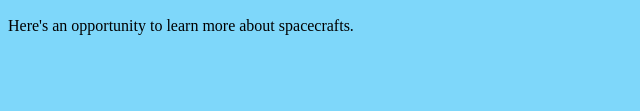
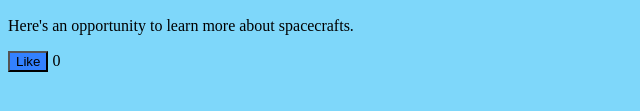
Before and after one commit to Inyelecodingcoder/phase-1-project, a plain HTML site: page index.html in a window 1280 px wide. Shown: the part 383-494 px from the top of the page, without its empty margins (0-640 px from the left). Drawn offline with Linux system fonts and the light colour scheme; no server answers.

Commit message:
Assignment

```diff
--- a/index.html
+++ b/index.html
@@ -12,5 +12,8 @@
         <div id='spacecraftdiv'>
 
         </div>
+<button id="likeButton">Like</button>
+<span id="likeCount">0</span>
+
     </body>
 </html>
```
